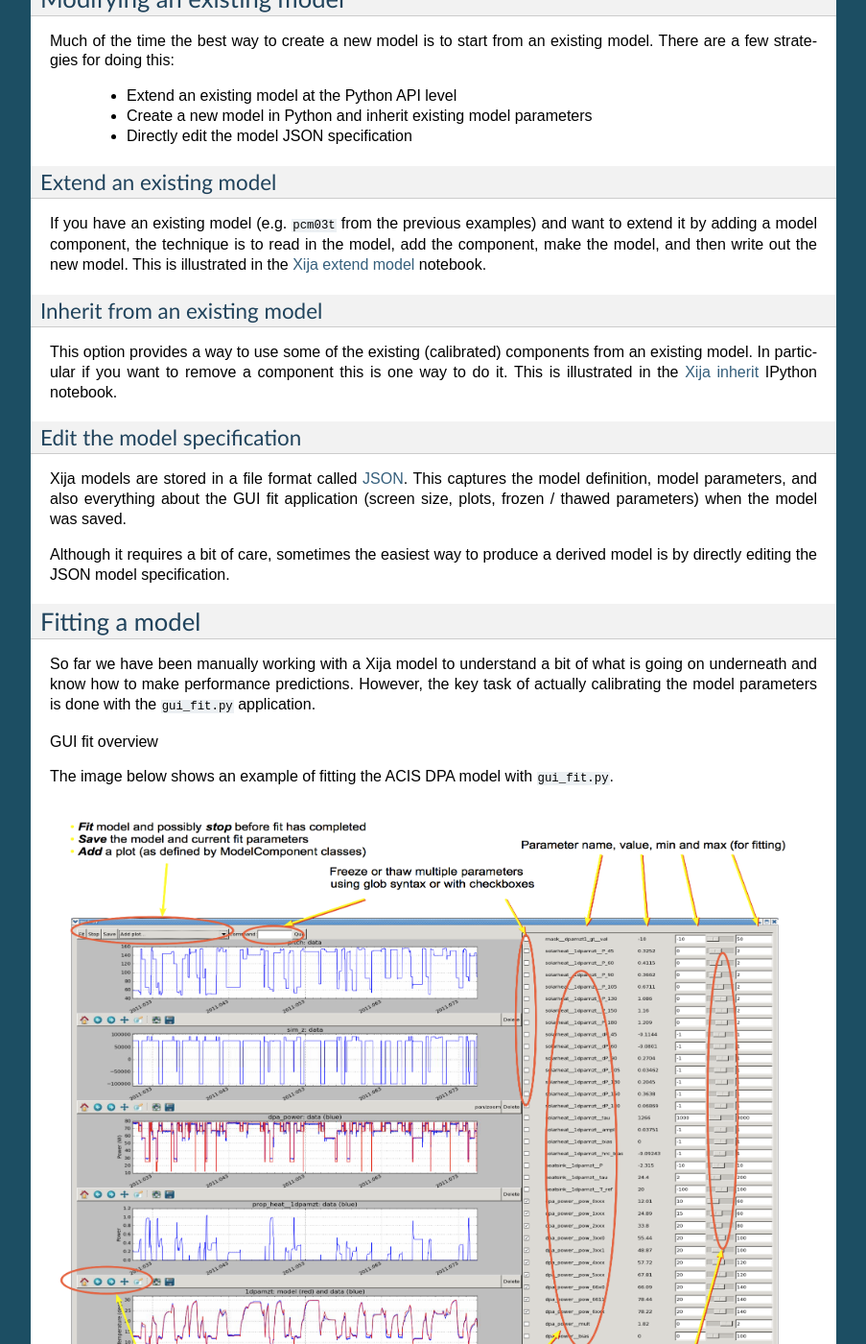
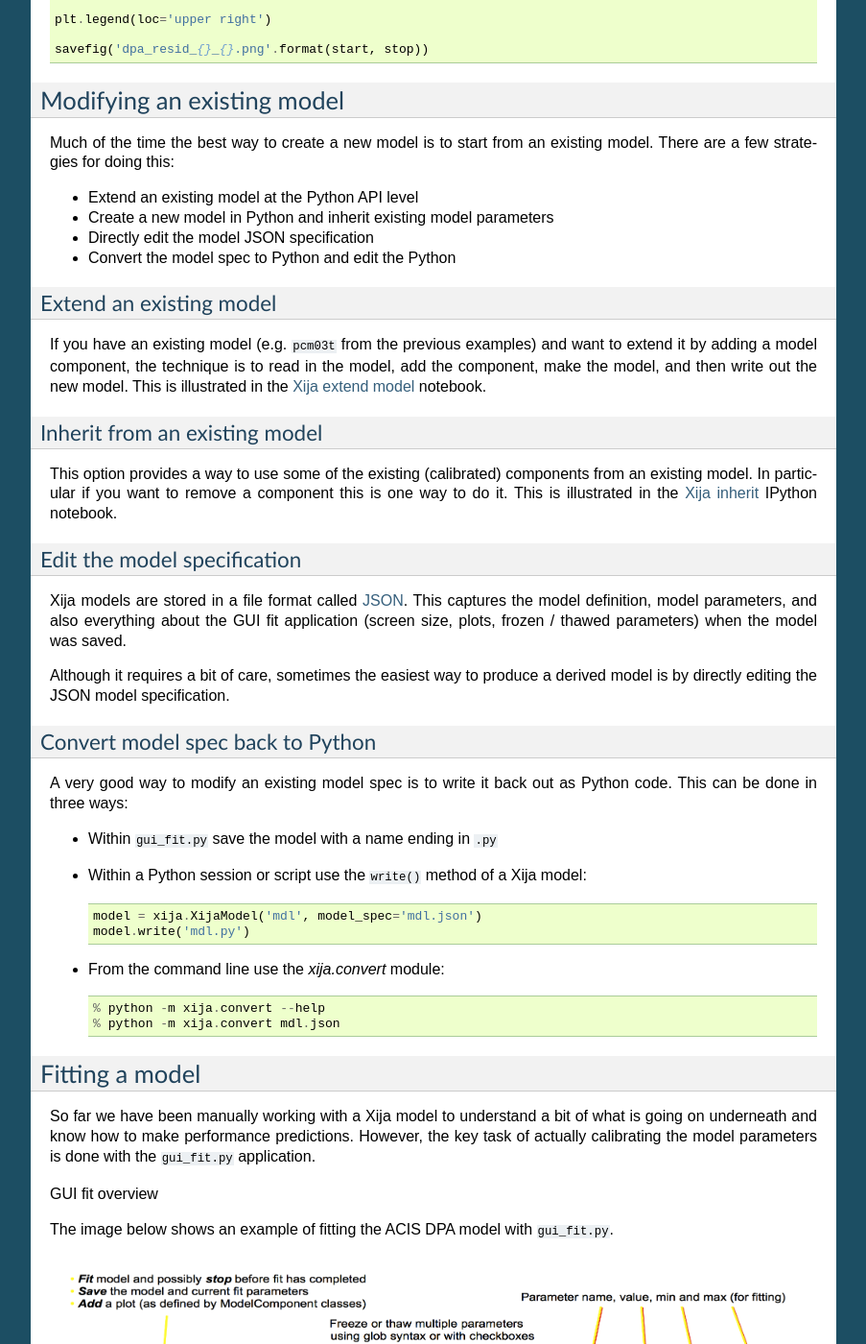
Before and after one commit to sot/xija, a Sphinx documentation site: the page built from doc/tutorial.rst, in a window 1280 px wide and 1400 px high, scrolled down 1874 px. Shown: the whole window at 96% size, without its empty margins (198-1101 px from the left). Built offline with Sphinx 7.4.7, drawn with Linux system fonts in a browser that asks for light colours; formulas are drawn with MathJax 3; some of the changed text lies outside the part shown.

Commit message:
Update docs for writing to Python functionality

```diff
--- a/doc/api.rst
+++ b/doc/api.rst
@@ -20,10 +20,6 @@ Model component classes
 .. autoclass:: AcisDeaPower
 
 .. autoclass:: AcisDpaPower
-
-.. autoclass:: AcisDpaPower6
-
-.. autoclass:: AcisDpaPowerClipped
 
 .. autoclass:: AcisDpaStatePower
 
--- a/doc/tutorial.rst
+++ b/doc/tutorial.rst
@@ -36,8 +36,13 @@ The `Xija source <http://github.com/sot/xija>`_ is always available at `github
 <http://github.com>`_.  Within the **Files** tab you will find a directory
 browser.  At the top level you will see the ``xija`` directory that contains
 the actual Xija package files.  There is also ``gui_fit.py`` that is the GUI
-model fitting tool.  Within the ``xija`` directory the key files are
-``model.py`` and ``component.py``.
+model fitting tool.  Within the ``xija`` directory the key files are::
+
+  model.py             Top-level model class and functionality
+  component/           Model components directory
+            base.py    Base components (Node, HeatSink, TelemData, etc)
+            heat.py    Heat components (SolarHeat, passive and active heaters)
+            mask.py    Mask components
 
 Creating a model
 ---------------------
@@ -116,9 +121,10 @@ Modifying an existing model
 Much of the time the best way to create a new model is to start from an
 existing model.  There are a few strategies for doing this:
 
-  * Extend an existing model at the Python API level
-  * Create a new model in Python and inherit existing model parameters
-  * Directly edit the model JSON specification
+* Extend an existing model at the Python API level
+* Create a new model in Python and inherit existing model parameters
+* Directly edit the model JSON specification
+* Convert the model spec to Python and edit the Python
 
 Extend an existing model
 ^^^^^^^^^^^^^^^^^^^^^^^^^^
@@ -147,6 +153,23 @@ size, plots, frozen / thawed parameters) when the model was saved.
 
 Although it requires a bit of care, sometimes the easiest way to produce a
 derived model is by directly editing the JSON model specification.
+
+Convert model spec back to Python
+^^^^^^^^^^^^^^^^^^^^^^^^^^^^^^^^^^
+
+A very good way to modify an existing model spec is to write it back out as
+Python code.  This can be done in three ways:
+
+* Within ``gui_fit.py`` save the model with a name ending in ``.py``
+* Within a Python session or script use the ``write()`` method of a Xija model::
+
+    model = xija.XijaModel('mdl', model_spec='mdl.json')
+    model.write('mdl.py')
+
+* From the command line use the `xija.convert` module::
+
+    % python -m xija.convert --help
+    % python -m xija.convert mdl.json
 
 Fitting a model
 ----------------
```
